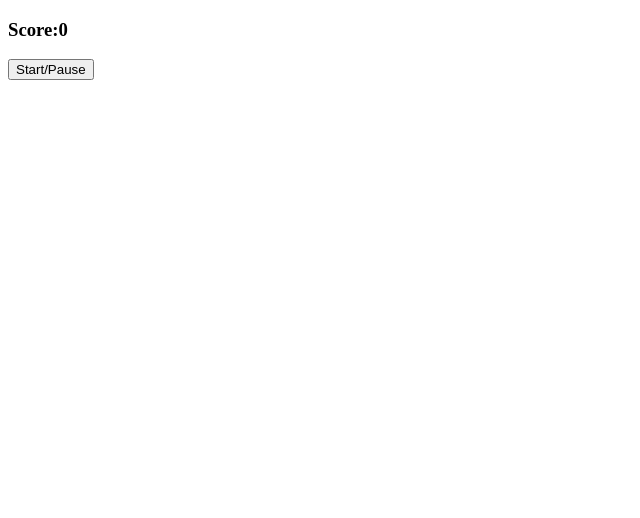
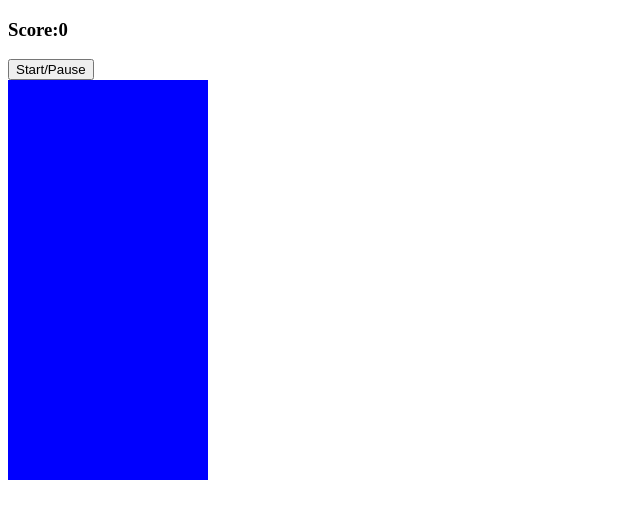
Before and after one commit to markmesina/Javascript-Tetris, a plain HTML site: page index.html in a window 1280 px wide. Shown: the whole page, without its empty margins (0-640 px from the left). Drawn offline with Linux system fonts and the light colour scheme.

Commit message:
added styling to initial html code

```diff
--- a/index.html
+++ b/index.html
@@ -210,7 +210,6 @@
         <div></div>
         <div></div>
         <div></div>
-        <div></div>
     </div>
 
 
--- a/style.css
+++ b/style.css
@@ -0,0 +1,13 @@
+.grid {
+    width: 200px;
+    height: 400px;
+    display: flex;
+    flex-wrap: wrap;
+    background-color: red;
+}
+
+.grid div {
+    height:20px ;
+    width:20px ;
+    background-color: blue;
+}
```
